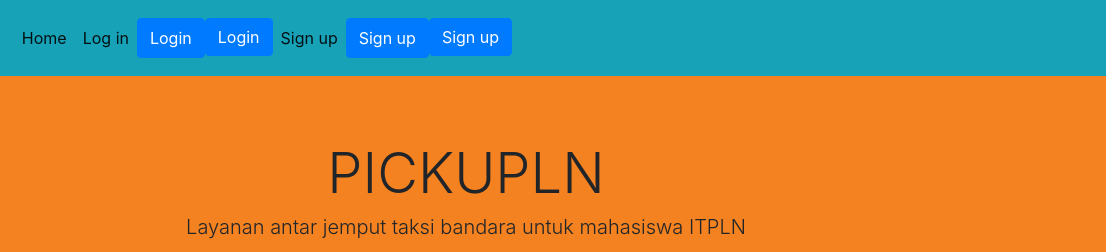
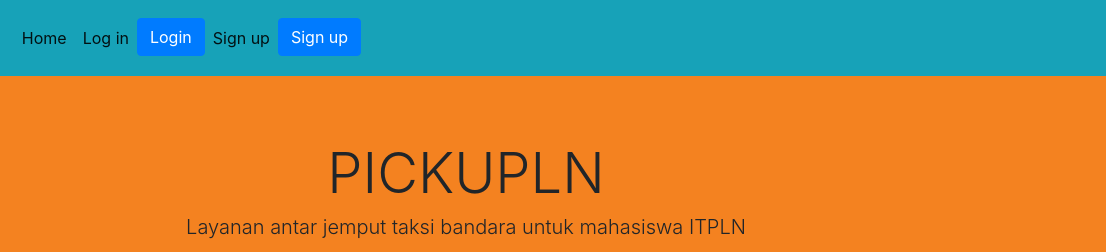
Before and after one commit to WD-M5/landing, a plain HTML site: page index.html in a window 1280 px wide. Shown: the top 252 px of the page, 174-1280 px from the left. Drawn offline with nearby package versions, Linux system fonts and the light colour scheme.

Commit message:
Add files via upload
semoga

```diff
--- a/index.html
+++ b/index.html
@@ -10,10 +10,8 @@
       <div class="navbar-nav">
         <a class="nav-link active" href="#">Home <span class="sr-only">(current)</span></a>
         <a class="nav-link active" href="#">Log in <span class="sr-only">(current)</span></a>
-        <button class="btn btn-primary">Login</button>
         <a href="index.html"><button class="btn btn-primary">Login</button></a>
         <a class="nav-link active" href="#">Sign up <span class="sr-only">(current)</span></a>
-        <button class="btn btn-primary">Sign up</button>
         <a href="index.html"><button class="btn btn-primary">Sign up </button></a>
       </div>
     </div>
```
